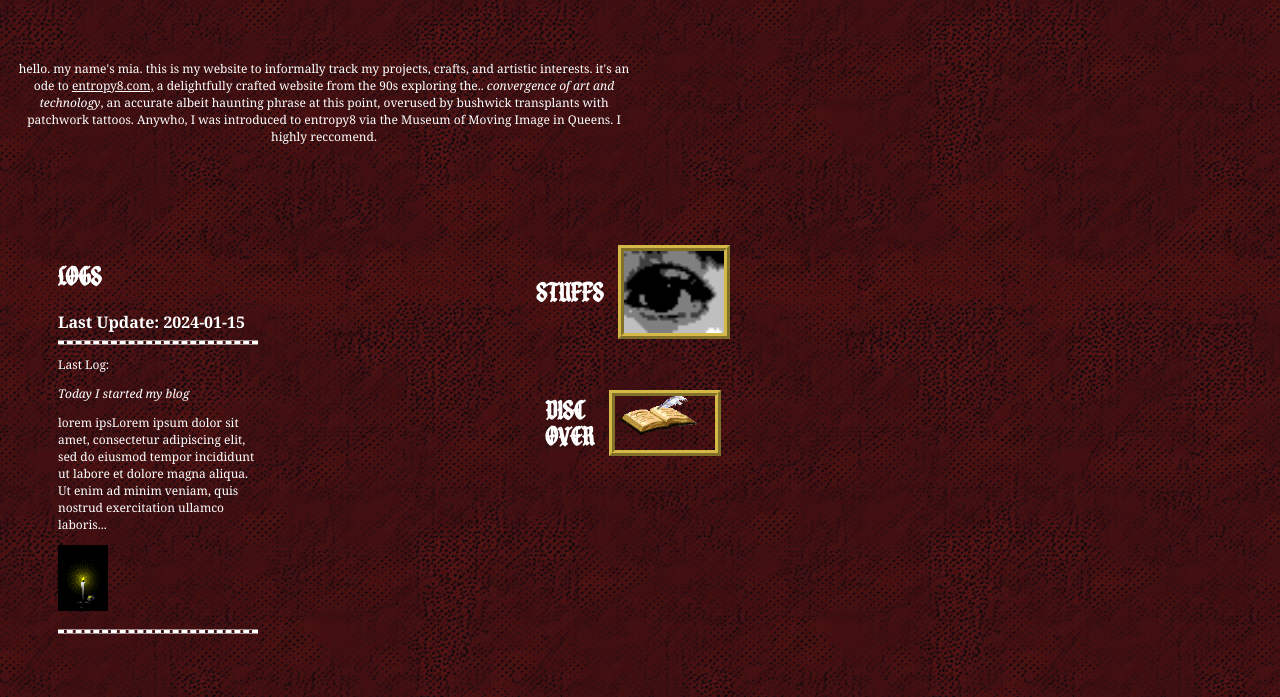
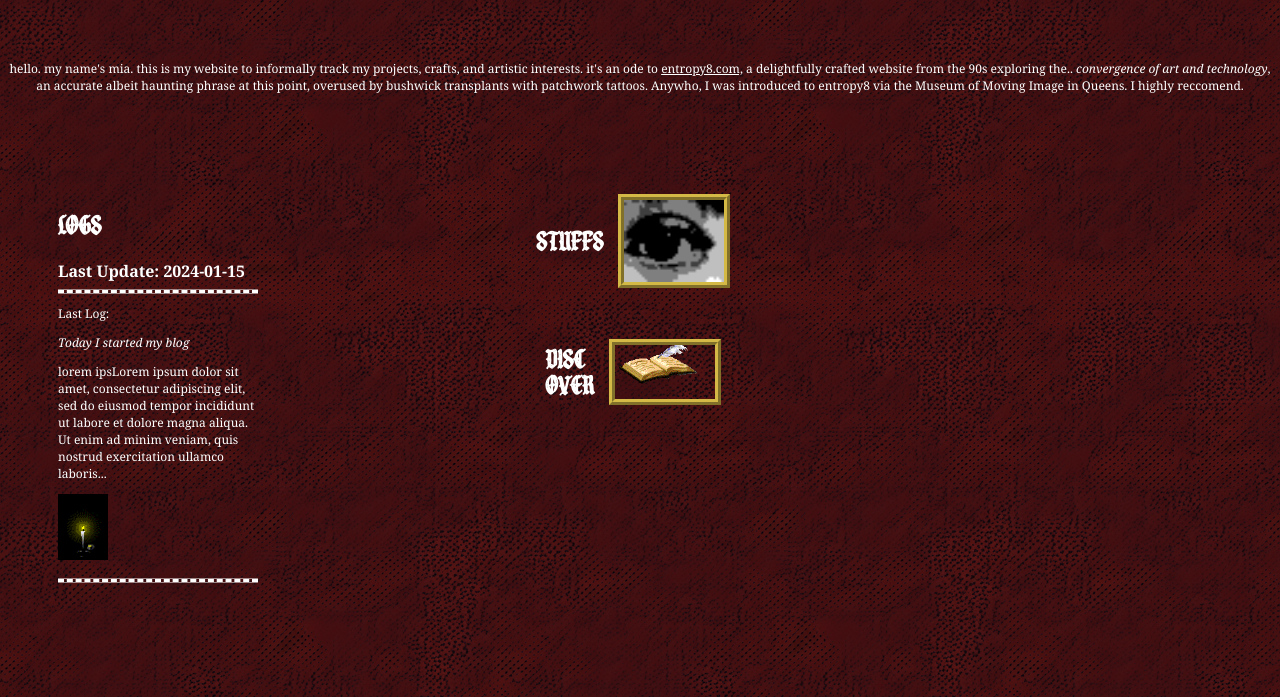
Before and after one commit to MiaVilke/MiaVilke.github.io, a plain HTML site: page index.html in a window 1280 px wide. Shown: the part 103-800 px from the top of the page. Drawn offline with Linux system fonts and the light colour scheme.

Commit message:
god please help ,e

```diff
--- a/index.html
+++ b/index.html
@@ -10,7 +10,7 @@
     <div class="vertcenter">
       <h1 class="header">Baroque Paranoiaa</h1>
       <br>
-      <div class="vertcenter" style="width:50%";>
+      <div>
       <p style=" margin-bottom:100px; text-align: center;";>hello. my name's mia. this is my website to informally track my projects, crafts, and artistic interests. it's an ode to <a style="color: white;"; href="http://entropy8.com/">entropy8.com,</a> a delightfully crafted website from the 90s exploring the.. <i>convergence of art and technology</i>, an accurate albeit haunting phrase at this point, overused by bushwick transplants with patchwork tattoos. Anywho, I was introduced to entropy8 via the Museum of Moving Image in Queens. I highly reccomend.</p>
       </div>
     </div>
```
